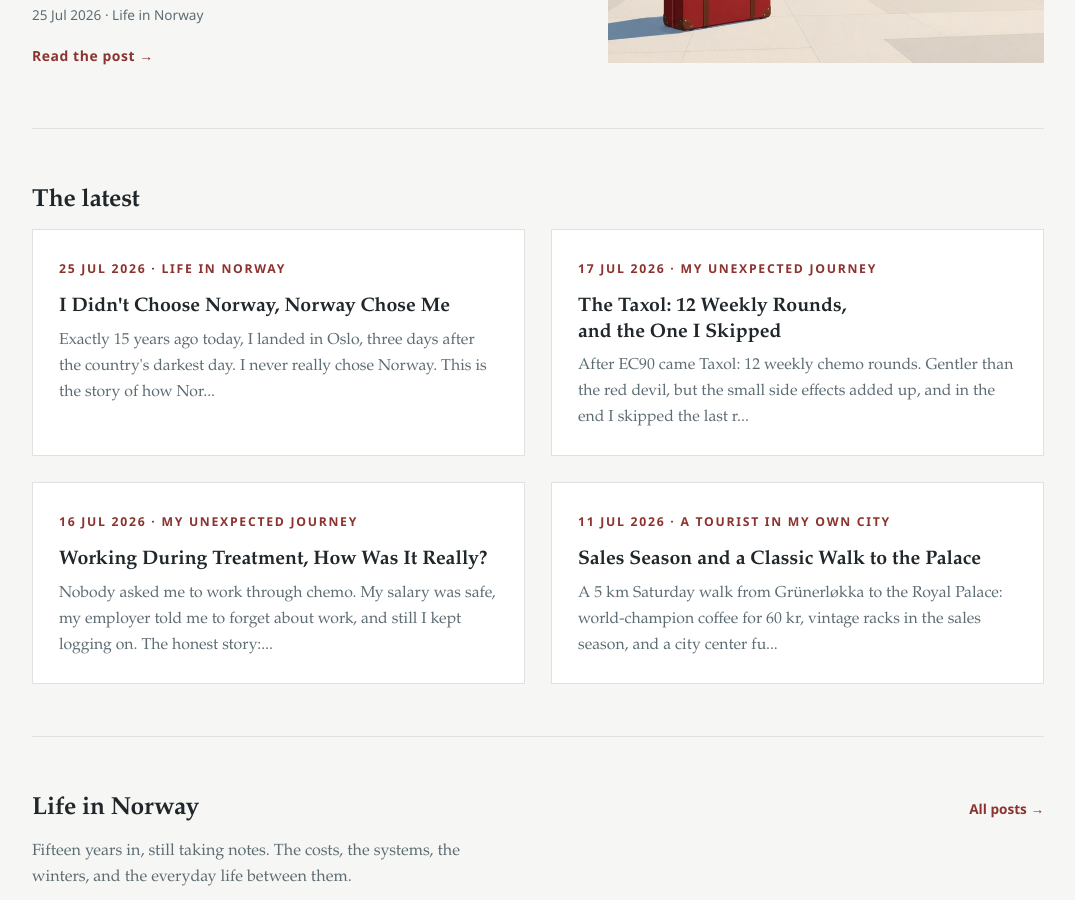
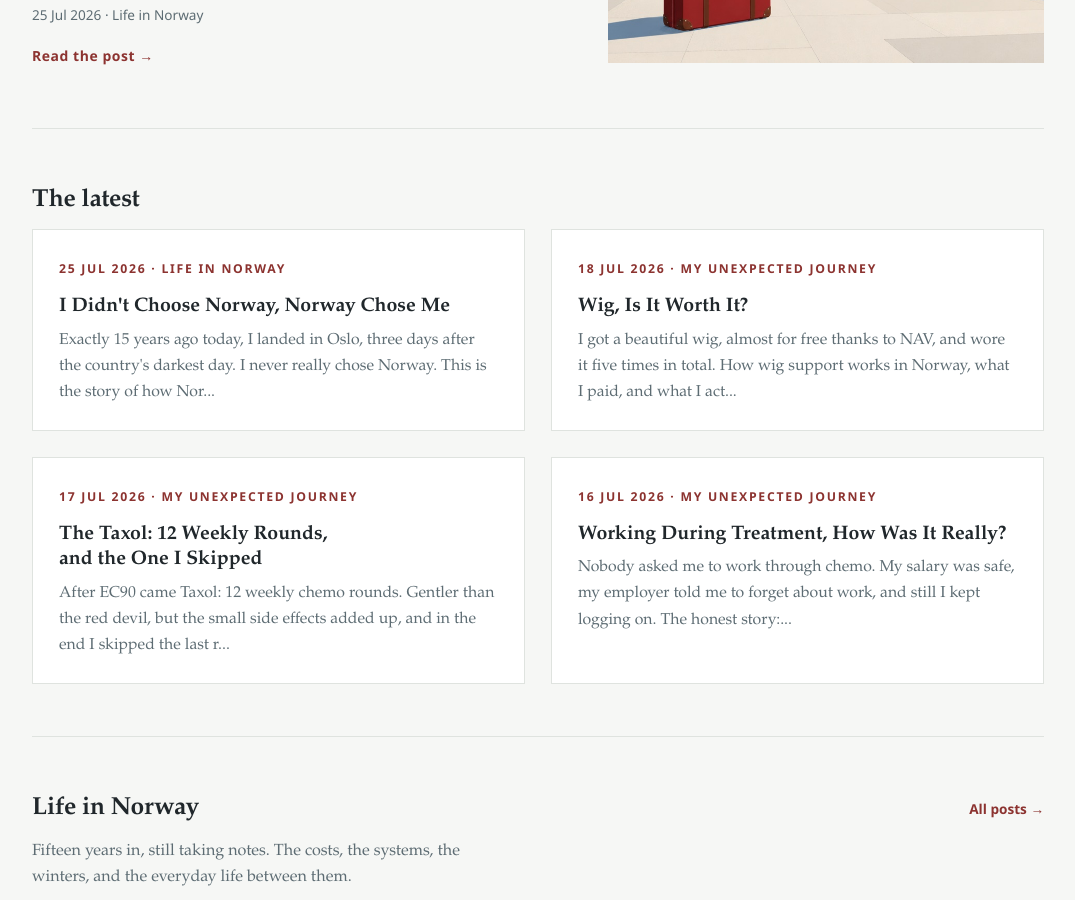
Before and after one commit to phuongnhu/norway-life-site, a Jekyll site: the page built from index.html, in a window 1280 px wide and 900 px high, scrolled down 577 px. Shown: the whole window, without its empty margins (102-1177 px from the left). Built offline with Jekyll 4.4.1, drawn with Linux system fonts in a browser that asks for light colours; part of the change alters nothing that is shown; some of the changed text lies outside the part shown.

Commit message:
Stage wig post for Sat Jul 18 self-publish; remove last trip-window pills
Co-Authored-By: Claude Fable 5 <noreply@anthropic.com>

```diff
--- /dev/null
+++ b/_posts/2026-07-18-wig-is-it-worth-it.md
@@ -0,0 +1,61 @@
+---
+layout: post
+title: "Wig, Is It Worth It?"
+date: 2026-07-18 08:00:00 +0200
+categories: ["My unexpected journey"]
+image: /images/2026/07/wig-cover.jpg
+description: "I got a beautiful wig, almost for free thanks to NAV, and wore it five times in total. How wig support works in Norway, what I paid, and what I actually ended up wearing on my head."
+---
+![Illustration: a long dark wig on a stand, next to a bucket hat and a folded scarf](/images/2026/07/wig-cover.jpg)
+
+To be honest, I had never spent one minute of my life thinking about wigs. Then my doctor said the word "chemotherapy", and suddenly wigs became a topic. Would I lose my hair? Yes. All of it? Pretty much. Should I get a wig then? Well, that one took me much longer to answer, and my answer will probably surprise you: I got a beautiful wig, almost for free, and I wore it five times in total. 😅
+
+So, is a wig worth it? Let me tell you the whole story, and you can judge for yourself.
+
+### The system: how wig support works in Norway
+
+Let me start with the practical part, because it's genuinely good news. If you lose your hair because of cancer treatment, NAV gives you support for a wig. The current rates per calendar year: up to 6,265 kroner for a standard wig if you're over 30, up to 16,220 kroner if you need a custom or real-hair wig because of allergy or head shape, and if you're under 30, up to 50,000 kroner. If you'd rather use scarves and caps instead, you can get the same 6,265 kroner for those, but you have to choose, wig or headwear, not both in the same year.
+
+And here is the part that still amazes me: I never talked to NAV at all. On my very first day at the hospital, they handed me a pile of practical information, including a list of wig shops with NAV agreements. If you go to one of those, the shop does all the paperwork and gets the money directly from NAV. You only pay whatever the wig costs above the support. If you buy from a shop outside the list, you pay everything yourself and apply to NAV for the refund afterwards. So: use the list, save yourself the bureaucracy.
+
+One tip from a nurse that turned out to be important: book the wig appointment immediately, even if you still have all your hair. Good shops fill up, and the whole point is to get there while your hair is still on your head.
+
+### First, a confession: the Temu experiment
+
+Before my first chemo, in the waiting weeks while I did egg freezing, I ordered two wigs from Temu. Very cheap. And they looked exactly as cheap as they were: shiny plastic party wigs. I tried them on once and gave them away. Lesson learned: with wigs, you really get what you pay for, and the cheap ones look cheap from very far away.
+
+### The wig shop
+
+I picked a random shop from the hospital's approved list and went there right after my first EC round, hair still intact. The visit works like this: they ask about your preferences, then bring some wigs to you. You try them on, they bring more if you want, lots of them, I went through maybe ten, and you choose model, color, style, and price. I picked a synthetic one as close to my natural hair as possible. Real hair, if you're curious, starts around 20,000 kroner, far beyond both my budget and my support rate. Then they adjusted it to fit my head.
+
+The second visit was around two weeks later, right before my second EC round. By then my hair had fallen out in earnest and I had shaved my head. They cut and styled the wig on me like a normal hairdresser appointment, and I paid and took it home.
+
+My bill: **1,235 kroner.** That included the wig itself (real price around 7,500), a stand to keep it on, a comb, and special shampoo and conditioner, plus care instructions. The system worked exactly as promised: NAV's part went directly from NAV to the shop, and I never saw a form.
+
+![My wig, still on its stand](/images/2026/07/wig-on-stand.jpg)
+
+### Then I wore it five times
+
+Including the day I wore it home from the shop.
+
+It wasn't the wig's fault, exactly. It was a good wig, well fitted, professionally styled, color-matched. But my first chemo was in mid-May, summer was coming, and a wig is *hot*. Not itchy, just hot, plus a strange constant feeling of something tied onto my head, a low-grade headache that never let me forget it was there. I kept feeling it could blow away at any moment (the hairdresser promised it couldn't, though she did mention my flat back of the head holds a wig less well than a rounder one, thanks for that new insecurity 😄). And here's a small thing nobody tells you: when your real hair is too warm, you tie it up in a ponytail. You cannot ponytail a wig.
+
+But the deepest problem was this: **I didn't feel like myself in it.** I had chosen carefully, matched my old color and style, and it still looked fake on me. What I didn't understand until too late is that the fake look doesn't come from the hair, it comes from the *hairline*. When you have no hair at all, no baby hairs around the ears, no soft transition at the forehead, a wig's edge is just visibly a wig's edge. If I could choose again, I would pick one with bangs to cover the hairline. My rescue trick was a bucket hat on top of the wig, which hid the hairline and suddenly made the whole thing look real. But then I had to ask myself: if the wig only looks good with a hat on top, what is the wig actually doing? 🤔
+
+### What I actually wore
+
+Scarves. Tied as a turban: quick, comfortable, cool, and honestly, I looked good in them. At home, bare head. And as the treatment went on, bare head outside too, partly because that summer was simply too hot, and partly because somewhere along the way I stopped caring what people thought about my head. The deeper you go into treatment, the more real things there are to think about, and "what do strangers think of my bare head" quietly fell off the list. I never felt ugly or embarrassed without hair. I got used to bald me surprisingly fast, faster than I expected, actually.
+
+The wig, meanwhile, lived in its box. It still does. I keep thinking I should give it away, but it was fitted and cut for my head, so it wouldn't sit right on someone else anyway. And yes, I feel a little guilty every time I see the box, 1,235 kroner divided by five outings is 247 kroner per wear, my most expensive accessory per use ever. 😅
+
+### So, is it worth it?
+
+For me: no. But here's the thing, because NAV covered most of it, finding that out cost me very little, and that changes the answer completely.
+
+If you're in Norway and facing chemo, my honest advice: **get the wig.** With the support, the price of being wrong is small, and the price of wanting one in November and not having it is bigger. But choose better than I did: think about the hairline, consider bangs, and try it with the headwear you actually plan to use.
+
+And know this: whether a wig matters is really a question about you, not about wigs. Everyone has a different relationship with their hair. For some women, losing it is the hardest moment of the whole treatment, the moment cancer becomes visible to the world, and for them a good wig can mean everything. For me, shaving my head turned out to be... nothing, really. No drama, no tears. Neither reaction is wrong, and honestly, you won't know which kind you are until you're standing there. That is exactly why the nearly-free wig is worth having in the closet, even if, like mine, it mostly stays there.
+
+Did you get a wig during treatment? Did you actually wear it, or did it live in a box like mine? I'd love to know I'm not the only one. 👇
+
+*Disclaimer: I'm not a doctor and I won't give any medical advice. All I share is my personal experience based on my own treatment plan. NAV rates mentioned are the 2026 rates, check nav.no for current numbers.*
--- a/index.html
+++ b/index.html
@@ -88,8 +88,6 @@ layout: default
     <div class="coming">
       <span class="eyebrow">Coming soon</span>
       <ul>
-        <li>Wig, is it worth it?</li>
-        <li>I didn't choose Norway, Norway chose me</li>
         <li>How I spend my income in Oslo</li>
       </ul>
     </div>
```
Also changed, not shown: .github/workflows/scheduled-rebuild.yml, images/2026/07/wig-cover.jpg (added), images/2026/07/wig-on-stand.jpg (added).
